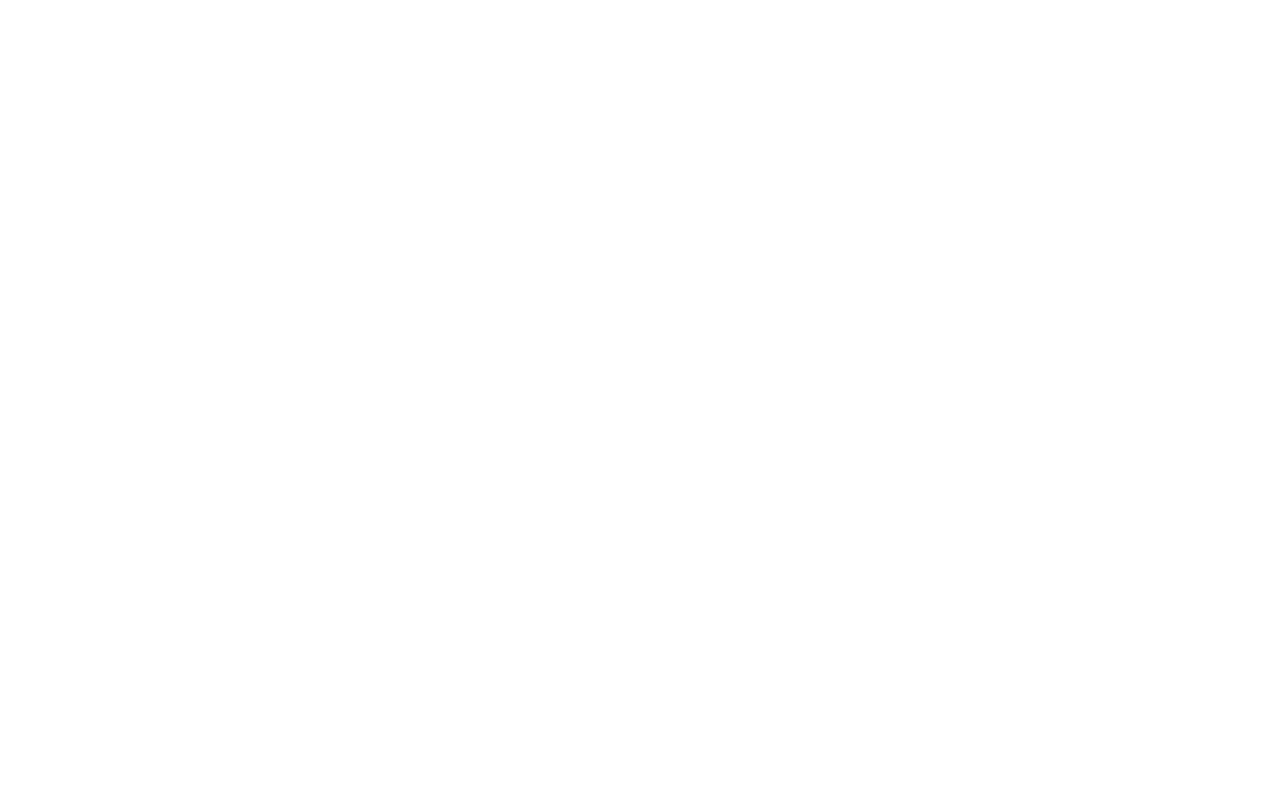
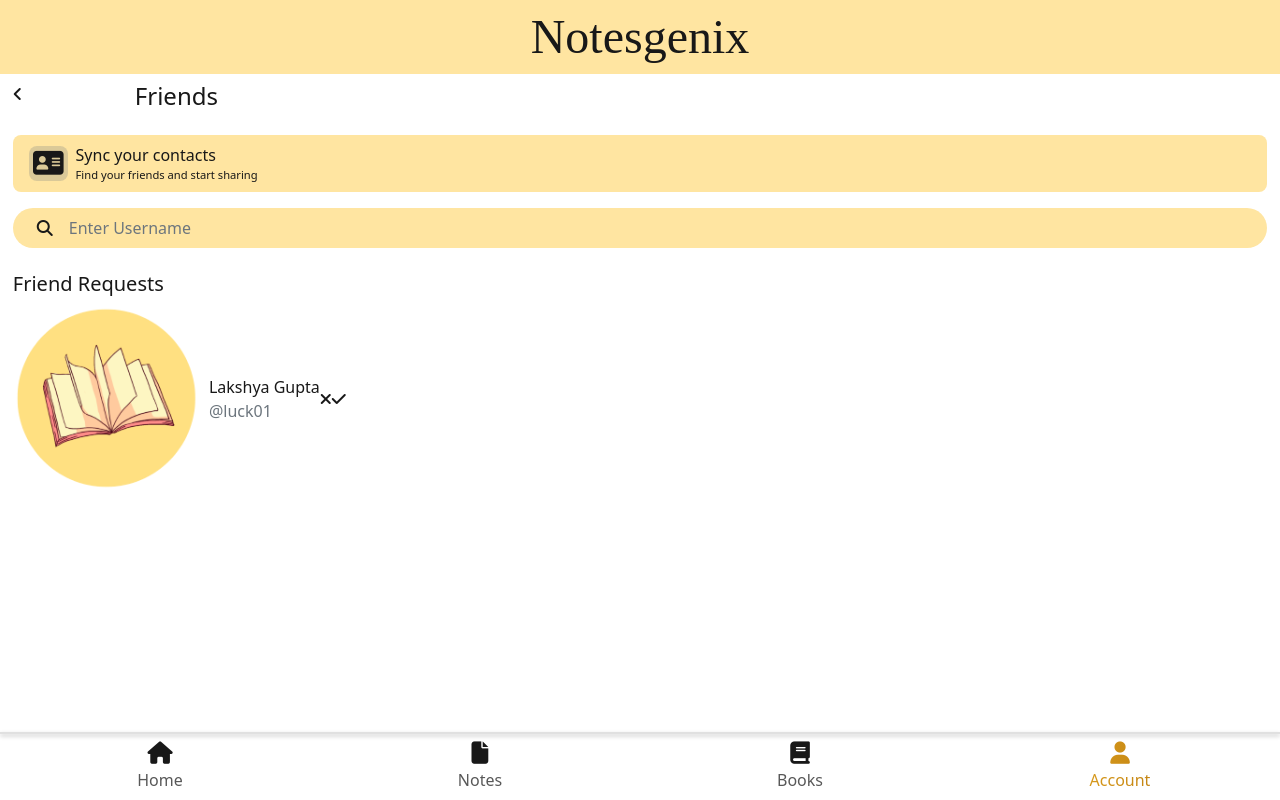
Before and after one commit to divya520357/Notesgenix, a React (Create React App) app: page /account/friends in a window 1280 px wide. Built offline with nearby package versions, Linux system fonts and the light colour scheme; the HTML template or start-up script is replaced by a standard one; a web font is replaced by a local one.

Commit message:
friends page started

```diff
--- a/src/App.css
+++ b/src/App.css
@@ -39,7 +39,7 @@
   position: absolute;
   bottom: 0%;
   left: 11%;
-  z-index: -1;
+  z-index: 3;
   border-radius: 50px 50px 0 0;
   transition: all 0.3s ease-in-out;
 }
--- a/src/pages/account/friends.jsx
+++ b/src/pages/account/friends.jsx
@@ -1,5 +1,45 @@
+import { Link } from "react-router-dom";
+import Footer from "../../components/footer";
+import Navbar from "../../components/navbar";
+import "./style.css"
+
+
 const Friends = () => {
-    return ( null );
+    return ( <>
+            <Navbar />
+            <div className="pg-breaker"></div>
+            <div className="friends-page ">
+                <div className="top-heading d-flex">
+                    <Link to='/account'><i class="back-arrow fa-solid fa-angle-left "></i></Link>
+                    <h4 className="text-center">Friends</h4>
+                </div>
+                <div className="sync-phone bg-yellow d-flex align-items-center rounded-3 p-2 my-3">
+                    <i class="fa-solid fa-address-card p-1 rounded-3 bg-secondary bg-opacity-25"></i>
+                    <div className="sync-text">
+                        <p className="mb-0">Sync your contacts</p>
+                        <p className="mb-0 sync-desc">Find your friends and start sharing</p>
+                    </div>
+                </div>
+                <div className="w-100 rounded-5 px-3 py-2 mb-4 bg-yellow d-flex align-items-center">
+                <i class="fa-solid fa-magnifying-glass ms-2"></i>
+                <p className="mb-0 ms-3 text-secondary">Enter Username</p>
+                </div>
+
+                <div className="requests">
+                    <h5>Friend Requests</h5>
+                    <div className="friend-pending d-flex align-items-center">
+                        <img  src={process.env.PUBLIC_URL + `../assets/logo.png`} alt="friend request pending" />
+                        <span className="pending-name"><p className="mb-0">Lakshya Gupta</p><p className="text-secondary mb-0">@luck01</p></span>
+                        <div>
+                            <i class="fa-solid fa-xmark"></i>
+                            <i class="fa-solid fa-check"></i>
+                        </div>
+                    </div>
+                </div>
+            </div>
+            <Footer />
+        </>
+    );
 }
 
 export default Friends;
--- a/src/pages/account/style.css
+++ b/src/pages/account/style.css
@@ -31,3 +31,23 @@
     box-shadow: 0px 0px 4px rgba(0, 0, 0, 0.25);
     cursor: pointer;
 }
+
+.back-arrow{
+    margin-right:7rem;
+}
+
+.friends-page{
+    margin:5rem 0.8rem 0rem 0.8rem;
+}
+.fa-address-card{
+    margin: 0rem 0.5rem 0rem 0.3em;
+    font-size: 1.7rem;
+}
+.sync-desc{
+    font-size: 0.7rem;
+}
+
+.friend-pending img{
+    width: 15%;
+    margin-right: 0.5rem;
+}
--- a/src/pages/books/index.jsx
+++ b/src/pages/books/index.jsx
@@ -60,7 +60,7 @@
                     <button ref={btnShared} onClick={filterStarred} className='bg-transparent border-0 mx-3 w-50 fs-5 text-gray text-decoration-none text-center position-relative'>Starred </button>
                     <div ref={btnShadow} className="btnShadow"></div>
                 </div>
-                <div className="pg-breaker" style={{zIndex:'3'}}></div>
+                <div className="pg-breaker"></div>
             </div>
             <ItemList data={books1} />
 
--- a/src/pages/home/index.jsx
+++ b/src/pages/home/index.jsx
@@ -71,7 +71,7 @@
                     <button ref={btnShared} onClick={filterStarred} className='bg-transparent border-0 mx-3 w-50 fs-5 text-gray text-decoration-none text-center position-relative'>Starred </button>
                     <div ref={btnShadow} className="btnShadow"></div>
                 </div>
-                <div className="pg-breaker" style={{zIndex:'3'}}></div>
+                <div className="pg-breaker"></div>
             </div>
             <ItemList data={notes1} />
 
--- a/src/pages/notes/index.jsx
+++ b/src/pages/notes/index.jsx
@@ -60,7 +60,7 @@
                     <button ref={btnShared} onClick={filterShared} className='bg-transparent border-0 mx-3 w-50 fs-5 text-gray text-decoration-none text-center position-relative'>Shared </button>
                     <div ref={btnShadow} className="btnShadow"></div>
                 </div>
-                <div className="pg-breaker" style={{zIndex:'3'}}></div>
+                <div className="pg-breaker"></div>
                 </div>
             <ItemList data={notes1} />
 
```
